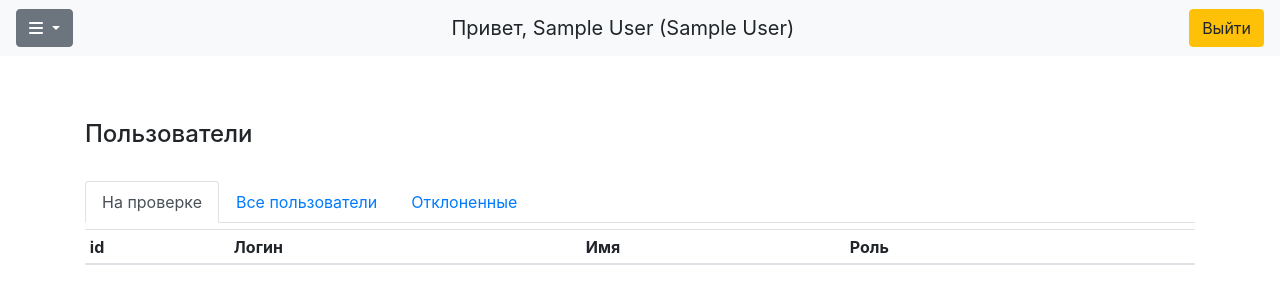
After one commit to VladislavMilev/soft_twitter, a Flask app: page /users in a window 1280 px wide. The commit adds this page. Shown: the top 304 px of the page. Run offline with Flask 2, Linux system fonts and the light colour scheme; the visitor is signed in with stand-in values (Sample User, id 1); lists and menus that the app fills with data are empty; some libraries are stand-ins or nearby versions.

Commit message:
add user page and refactor andpoints

```diff
--- a/src/DAO/connection.py
+++ b/src/DAO/connection.py
@@ -11,7 +11,7 @@ SESSION_SCOPE = scoped_session(SESSION)
 BASE = declarative_base()
 
 
-BASE.metadata.create_all(ENGINE)
+# BASE.metadata.create_all(ENGINE)
 
 # for instance in session.query(User).order_by(User.id):
 #     print(instance.name)
--- a/src/templates/pages/template_page.html
+++ b/src/templates/pages/template_page.html
@@ -21,7 +21,7 @@
                 aria-haspopup="true" aria-expanded="false">
             <i class="fas fa-bars"></i>
         </button>
-        {% if session.get('user_role') == 'admin' %}
+        {% if session.get('role_id') == 1 %}
 
         <div class="dropdown-menu" aria-labelledby="dropdownMenuButton">
             <a class="dropdown-item" href="/"><i class="fas fa-home"></i>&nbsp;Главная</a>
@@ -32,11 +32,11 @@
 
         {% endif %}
 
-        {% if session.get('user_role') == 'user' %}
+        {% if session.get('role_id') == 2 %}
 
         <div class="dropdown-menu" aria-labelledby="dropdownMenuButton">
             <a class="dropdown-item" href="/"><i class="fas fa-home"></i>&nbsp;Главная</a>
-            <a class="dropdown-item" href="/my-posts"><i class="fas fa-paper-plane"></i>&nbsp;Мои посты</a>
+            <a class="dropdown-item" href="/posts"><i class="fas fa-paper-plane"></i>&nbsp;Посты</a>
             <a class="dropdown-item" href="/settings"><i class="fas fa-user-cog"></i>&nbsp;Настройки</a>
         </div>
 
@@ -45,7 +45,7 @@
     {% endif %}
 
     {% if 'user_id' in session %}
-    <a class="navbar-brand">Привет {{ session.get('user_name') }} ({{ session.get('user_role') }})</a>
+    <a class="navbar-brand">Привет, {{ session.get('user_name') }} ({{ session.get('role') }})</a>
     <form class="form-inline" action="{{ link }}" method="get">
         <button class="btn btn-warning my-2 my-sm-0" type="submit">{{ title }}</button>
     </form>
--- a/src/templates/pages/update.html
+++ b/src/templates/pages/update-post.html
@@ -7,7 +7,7 @@
 
 {% block body %}
 
-<div class="container" style="margin-top: 5%">
+<div class="container" style="margin-top:5%">
 
     <h3>Публикация</h3>
 
--- /dev/null
+++ b/src/templates/pages/users.html
@@ -0,0 +1,193 @@
+{% extends "pages/template_page.html" %}
+
+{% block head %}
+    <title>Twitter</title>
+{% endblock %}
+
+
+{% block body %}
+    <div class="container" style="margin-top:5%">
+        <h4>Пользователи</h4><br>
+        <ul class="nav nav-tabs" id="myTab" role="tablist">
+            <li class="nav-item">
+                <a class="nav-link active" id="new-tab" data-toggle="tab" href="#new" role="tab" aria-controls="new"
+                   aria-selected="true">На проверке</a>
+            </li>
+            <li class="nav-item">
+                <a class="nav-link" id="all-users-tab" data-toggle="tab" href="#all-users" role="tab"
+                   aria-controls="all-users"
+                   aria-selected="false">Все пользователи</a>
+            </li>
+            <li class="nav-item">
+                <a class="nav-link" id="rejected-tab" data-toggle="tab" href="#rejected" role="tab"
+                   aria-controls="rejected"
+                   aria-selected="false">Отклоненные</a>
+            </li>
+        </ul>
+        <div class="tab-content" id="myTabContent" style="padding-top:6px">
+
+            <div class="tab-pane fade show active" id="new" role="tabpanel" aria-labelledby="new-tab">
+                {#На проверке#}
+                <table class="table table-sm" style="align-self: center">{#    table-hover    #}
+                    <thead>
+                    <tr>
+                        <th scope="col">id</th>
+                        <th scope="col">Логин</th>
+                        <th scope="col">Имя</th>
+                        <th scope="col">Роль</th>
+                        <th scope="col"></th>
+                    </tr>
+                    </thead>
+                    {% for user in get_all_users %}
+                        {% if user.role_id == 2 %}
+                            <tbody>
+                            <tr>
+                                <th scope="row">{{ user.id }}</th>
+                                <td><a class="text-secondary" href="user/{{ user.id }}">{{ user.login }}</a></td>
+                                <td>{{ user.name }}</td>
+                                <td>
+                                    <button type="button" class="btn btn-light btn-sm dropdown-toggle"
+                                            data-toggle="dropdown"
+                                            aria-haspopup="true" aria-expanded="false">
+                                        {{ user.role.name }}
+                                    </button>
+                                    <div class="dropdown-menu">
+                                        {% for roles in get_all_roles %}
+                                            <a class="dropdown-item"
+                                               href="set-role/{{ roles.name }}/{{ user.id }}">{{ roles.name }}</a>
+                                        {% endfor %}
+                                    </div>
+                                </td>
+                                <td>
+                                    <div class="btn-group" role="group" aria-label="Basic example">
+                                        <a class="btn btn-light" href="/user/view/{{ user.id }}" role="button"><i
+                                                class="fas fa-eye"></i></a>
+                                        <button type="button" class="btn btn-light btn-sm dropdown"
+                                                data-toggle="dropdown"
+                                                aria-haspopup="true" aria-expanded="false">
+                                            <i class="fas fa-ellipsis-v"></i>
+                                        </button>
+                                        <div class="dropdown-menu">
+                                            <a class="dropdown-item" href="/user/edit/{{ user.id }}">Редактировать</a>
+                                            <a class="dropdown-item" href="/user/delete/{{ user.id }}">Удалить</a>
+                                        </div>
+                                    </div>
+                                </td>
+                            </tr>
+                            </tbody>
+                        {% endif %}
+                    {% endfor %}
+                </table>
+            </div>
+
+            <div class="tab-pane fade" id="all-users" role="tabpanel" aria-labelledby="all-users-tab">
+                {#Все пользователи#}
+                <table class="table table-sm" style="align-self: center">{#    table-hover    #}
+                    <thead>
+                    <tr>
+                        <th scope="col">id</th>
+                        <th scope="col">Логин</th>
+                        <th scope="col">Имя</th>
+                        <th scope="col">Роль</th>
+                        <th scope="col"></th>
+                    </tr>
+                    </thead>
+                    {% for user in get_all_users %}
+                        <tbody>
+                        <tr>
+                            <th scope="row">{{ user.id }}</th>
+                            <td><a class="text-secondary" href="user/{{ user.id }}">{{ user.login }}</a></td>
+                            <td>{{ user.name }}</td>
+                            <td>
+                                <button type="button" class="btn btn-light btn-sm dropdown-toggle"
+                                        data-toggle="dropdown"
+                                        aria-haspopup="true" aria-expanded="false">
+                                    {{ user.role.name }}
+                                </button>
+                                <div class="dropdown-menu">
+                                    {% for roles in get_all_roles %}
+                                        <a class="dropdown-item"
+                                           href="set-role/{{ roles.name }}/{{ user.id }}">{{ roles.name }}</a>
+                                    {% endfor %}
+                                </div>
+                            </td>
+                            <td>
+                                <div class="btn-group" role="group" aria-label="Basic example">
+                                    <a class="btn btn-light" href="/user/view/{{ user.id }}" role="button"><i
+                                            class="fas fa-eye"></i></a>
+                                    <button type="button" class="btn btn-light btn-sm dropdown"
+                                            data-toggle="dropdown"
+                                            aria-haspopup="true" aria-expanded="false">
+                                        <i class="fas fa-ellipsis-v"></i>
+                                    </button>
+                                    <div class="dropdown-menu">
+                                        <a class="dropdown-item" href="/user/edit/{{ user.id }}">Редактировать</a>
+                                        <a class="dropdown-item" href="/user/delete/{{ user.id }}">Удалить</a>
+                                    </div>
+                                </div>
+                            </td>
+                        </tr>
+                        </tbody>
+                    {% endfor %}
+                </table>
+            </div>
+
+            <div class="tab-pane fade" id="rejected" role="tabpanel" aria-labelledby="rejected-tab">
+                {#Отклоненные#}
+                <table class="table table-sm" style="align-self: center">{#    table-hover    #}
+                    <thead>
+                    <tr>
+                        <th scope="col">id</th>
+                        <th scope="col">Логин</th>
+                        <th scope="col">Имя</th>
+                        <th scope="col">Роль</th>
+                        <th scope="col"></th>
+                    </tr>
+                    </thead>
+                    {% for user in get_all_users %}
+                        {% if user.role_id == 4 %}
+                            <tbody>
+                            <tr>
+                                <th scope="row">{{ user.id }}</th>
+                                <td><a class="text-secondary" href="user/{{ user.id }}">{{ user.login }}</a></td>
+                                <td>{{ user.name }}</td>
+                                <td>
+                                    <button type="button" class="btn btn-light btn-sm dropdown-toggle"
+                                            data-toggle="dropdown"
+                                            aria-haspopup="true" aria-expanded="false">
+                                        {{ user.role.name }}
+                                    </button>
+                                    <div class="dropdown-menu">
+                                        {% for roles in get_all_roles %}
+                                            <a class="dropdown-item"
+                                               href="set-role/{{ roles.name }}/{{ user.id }}">{{ roles.name }}</a>
+                                        {% endfor %}
+                                    </div>
+                                </td>
+                                <td>
+                                    <div class="btn-group" role="group" aria-label="Basic example">
+                                        <a class="btn btn-light" href="/user/view/{{ user.id }}" role="button"><i
+                                                class="fas fa-eye"></i></a>
+                                        <button type="button" class="btn btn-light btn-sm dropdown"
+                                                data-toggle="dropdown"
+                                                aria-haspopup="true" aria-expanded="false">
+                                            <i class="fas fa-ellipsis-v"></i>
+                                        </button>
+                                        <div class="dropdown-menu">
+                                            <a class="dropdown-item" href="/user/edit/{{ user.id }}">Редактировать</a>
+                                            <a class="dropdown-item" href="/user/delete/{{ user.id }}">Удалить</a>
+                                        </div>
+                                    </div>
+                                </td>
+                            </tr>
+                            </tbody>
+                        {% endif %}
+                    {% endfor %}
+                </table>
+            </div>
+
+        </div>
+    </div>
+
+
+{% endblock %}
```
Also changed, not shown: src/DAO/entity.py (renamed from src/DAO/Entity.py, +38 -4 lines), src/router.py (+36 -29 lines), src/templates/pages/index.html (+6 -6 lines), src/templates/pages/login.html (+1 -10 lines), src/templates/pages/posts.html (+82 -40 lines), src/templates/pages/user_posts.html (deleted, +0 -93 lines).
